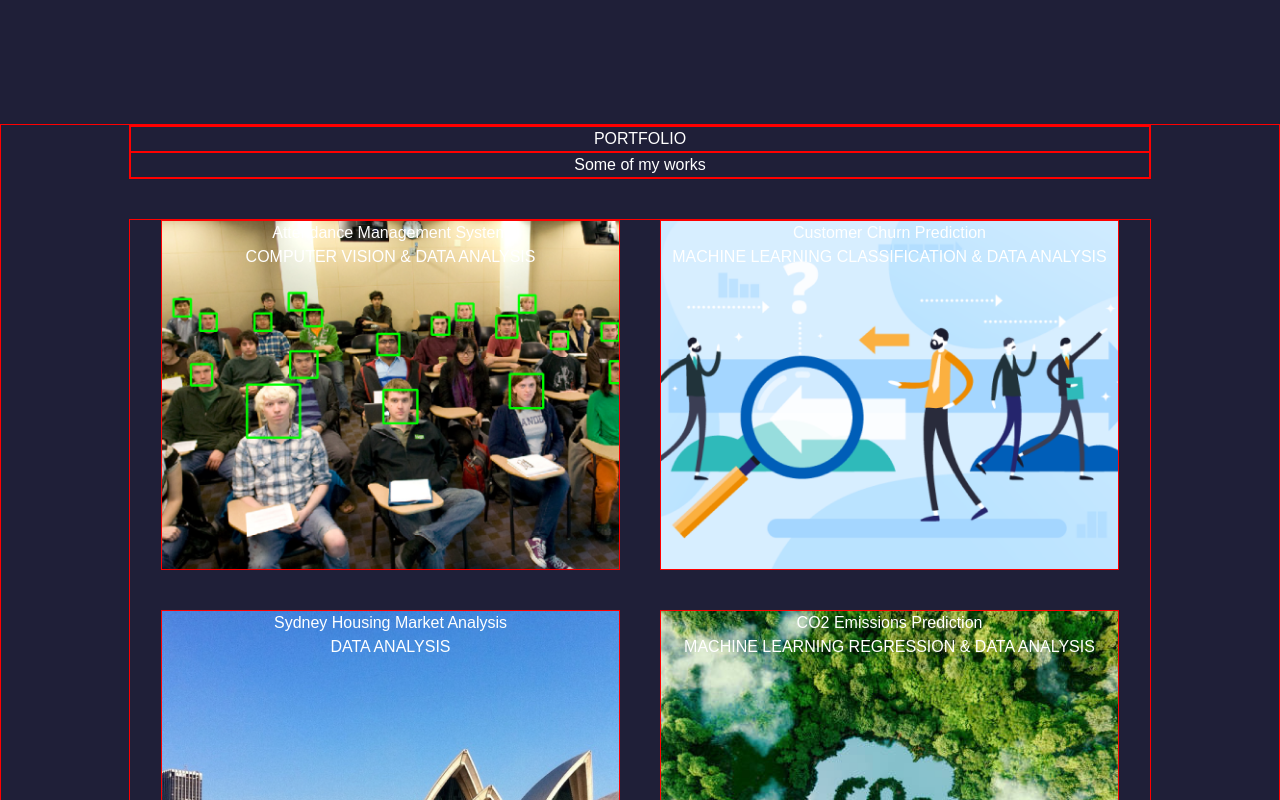
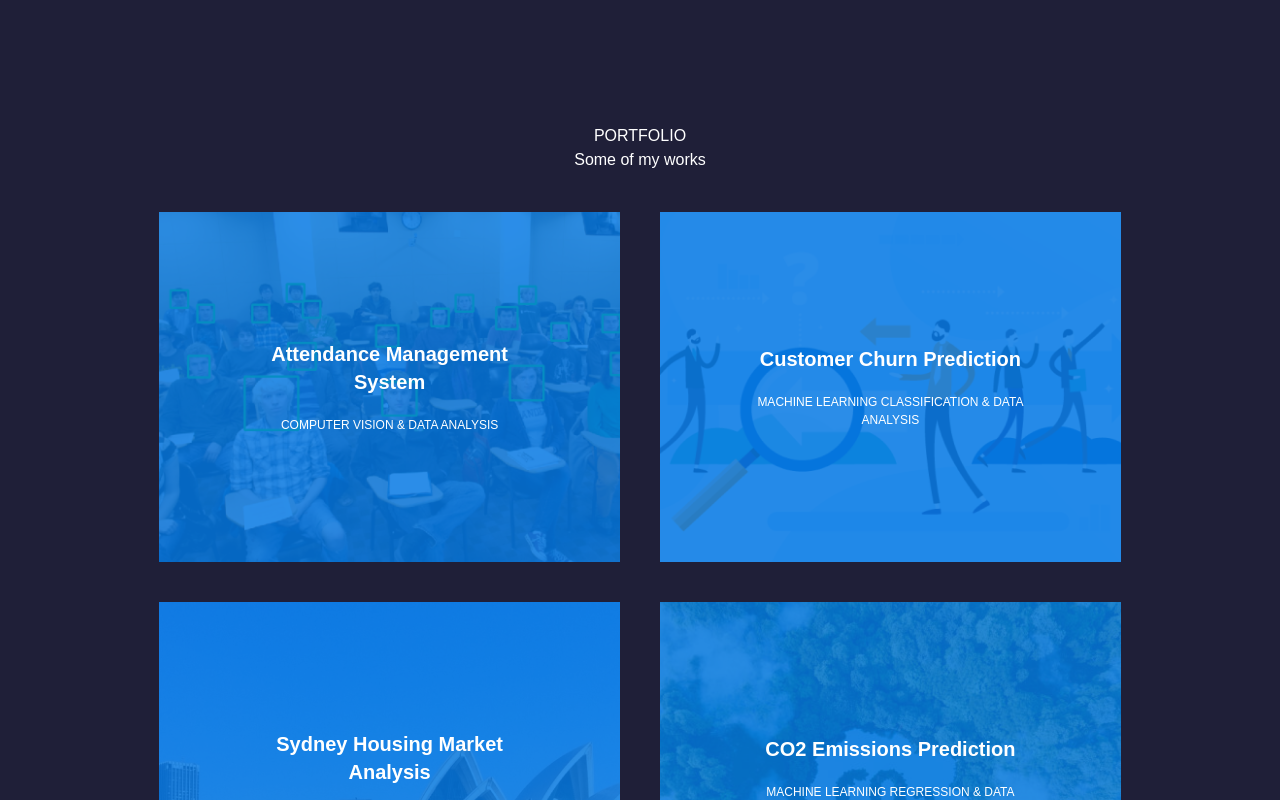
Before and after one commit to AbhashChamlingRai/portfolio-website, a React (Create React App) app: page / in a window 1280 px wide. Shown: the part 3500-4300 px from the top of the page. Built offline with nearby package versions, Linux system fonts and the light colour scheme.

Commit message:
Added layer to hover; hover effect not applied yet

```diff
--- a/src/components/Portfolio/Portfolio.css
+++ b/src/components/Portfolio/Portfolio.css
@@ -1,3 +1,3 @@
 .portfolio_section, .portfolio_section div {
-    border: 1px solid red;
+    /* border: 1px solid red; */
 }
--- a/src/components/Portfolio/Portfolio.jsx
+++ b/src/components/Portfolio/Portfolio.jsx
@@ -45,9 +45,13 @@ const Portfolio = ({
           backgroundRepeat: "no-repeat",
         }}
       >
+        <div className="bg-custom-project-blue w-full h-full flex flex-col justify-center items-center px-20 gap-5">
+          <div className={`${headers_classes}`}>{project.projectTitle}</div>
+          <div className="text-[10px] md:text-[11px] lg:text-[12px] xl:text-md">
+            {project.projectType}
+          </div>
+        </div>
         {/* <img src={project.coverImg} alt={project.projectTitle} /> */}
-        <h2>{project.projectTitle}</h2>
-        <p>{project.projectType}</p>
       </div>
     );
   };
--- a/tailwind.config.js
+++ b/tailwind.config.js
@@ -8,6 +8,9 @@ module.exports = {
         "custom-darker-blue": "#1F1F38",
         "custom-light-blue": "#45DBE2",
       },
+      backgroundColor: {
+        "custom-project-blue": "rgba(7, 121, 228, 0.85)",
+      },
     },
   },
   plugins: [],
```
